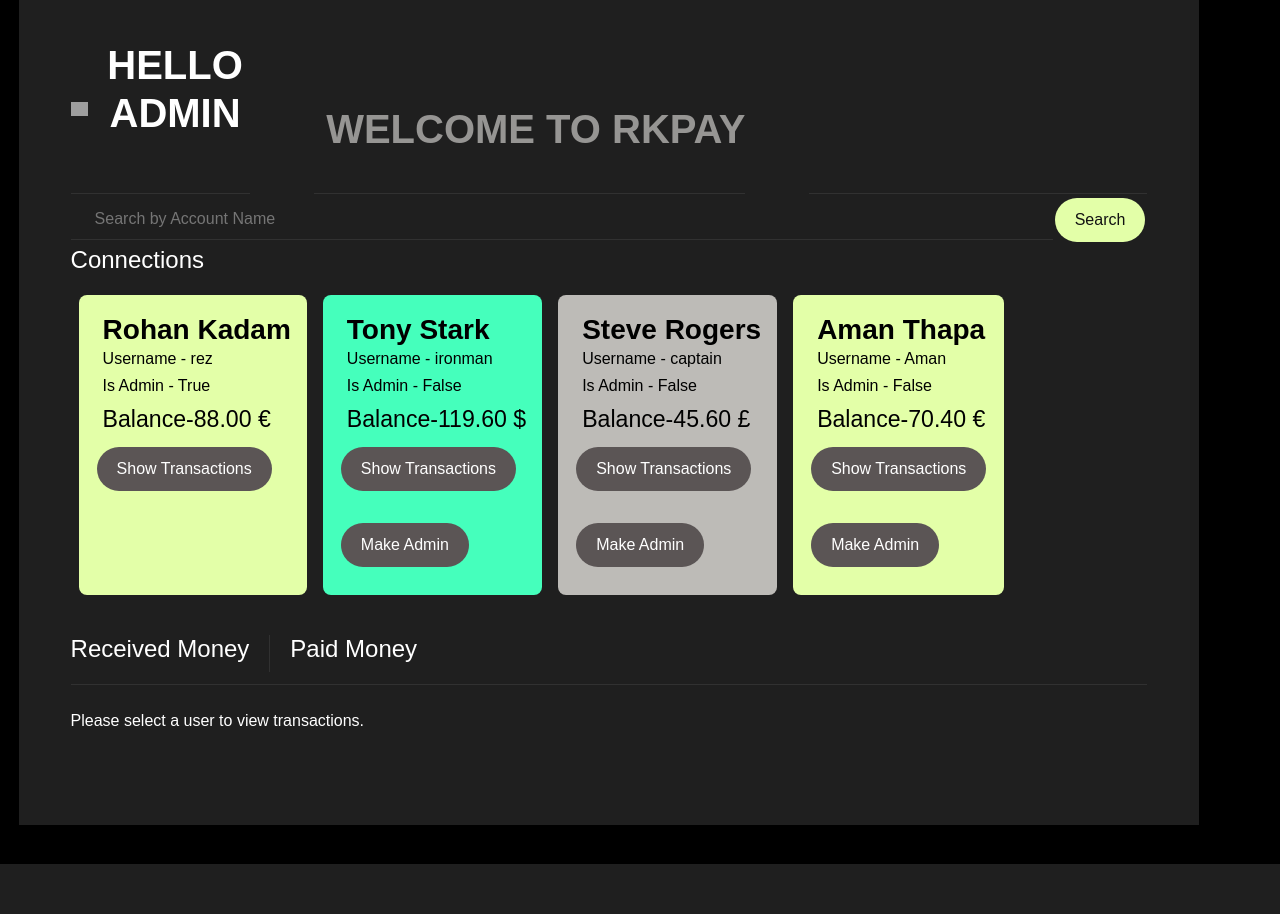
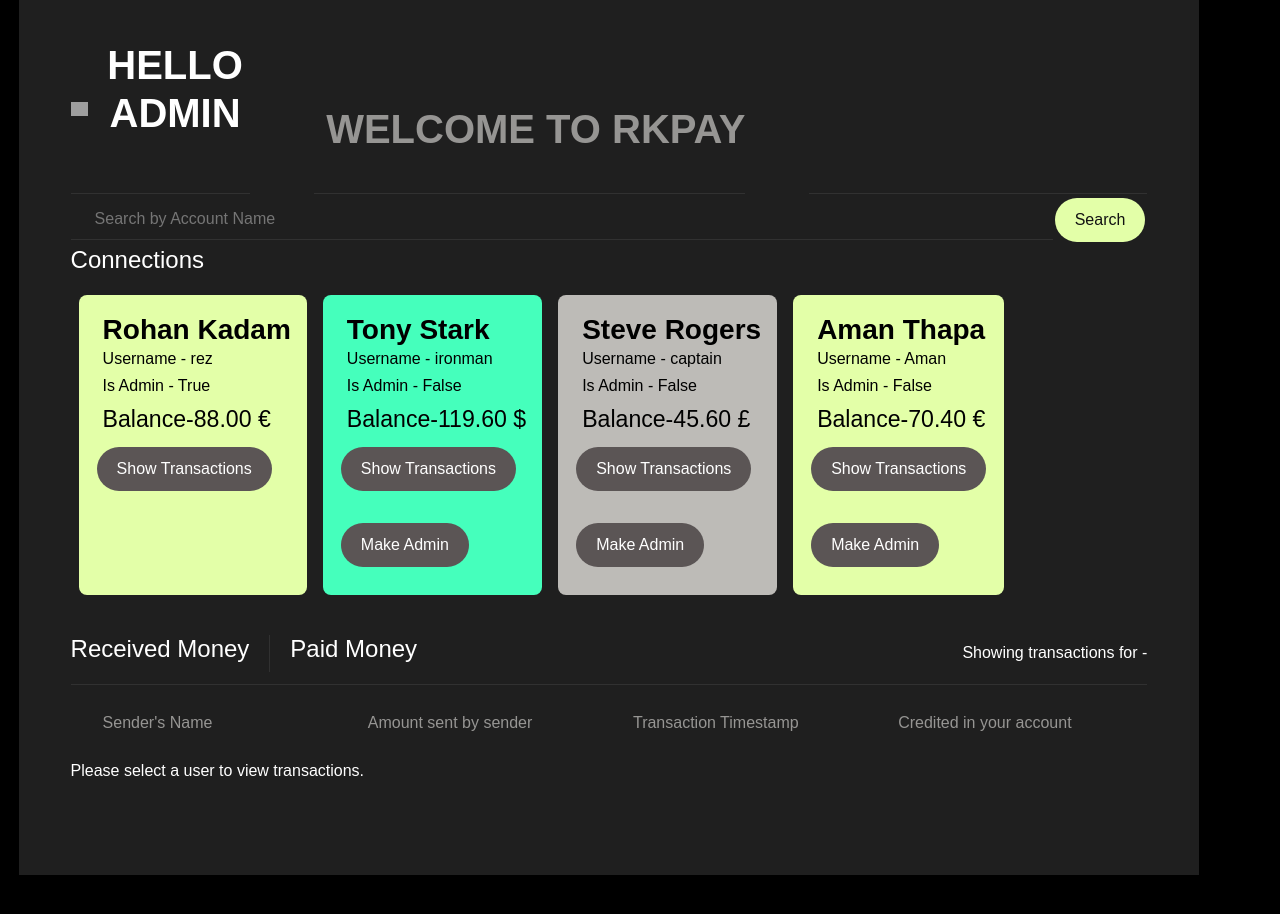
Before and after one commit to Rez27/webapps2024, a Django app: page /payapp/admin_ui/ in a window 1280 px wide. Shown: the part 39-953 px from the top of the page. Before the commit the page ends 903 px from the top, so only its background shows below. Run offline with Django 4.2, Linux system fonts and the light colour scheme; a user stored in the database is signed in; data comes from the database, SQL or seed files in the repository; both versions use the stored data as it was after the commit; some libraries are stand-ins or nearby versions; grey boxes are pictures that could not be loaded.

Commit message:
Admin UI working with show transactions.

```diff
--- a/payapp/views.py
+++ b/payapp/views.py
@@ -370,6 +370,9 @@ def admin_ui(request):
         show_transactions_form = ShowTransactionsForm()
         transactions_sent = []  # Set to empty list
         transactions_received = []  # Set to empty list
+        first_name = ""
+        last_name= ""
+
 
         if request.method == 'POST':
             if 'show_transactions' in request.POST:
@@ -408,6 +411,8 @@ def admin_ui(request):
             'show_transactions_form': show_transactions_form,
             'transactions_sent': transactions_sent,
             'transactions_received': transactions_received,
+            'first_name': first_name,
+            'last_name': last_name
         }
         return render(request, 'payapp/admin_ui.html', context)
     else:
--- a/templates/payapp/admin_ui.html
+++ b/templates/payapp/admin_ui.html
@@ -143,11 +143,29 @@
                 <div class="filter-options">
                     <a href='#' id='toggle-sent'><h2>Paid Money</h2></a>
                 </div>
+                <span>Showing transactions for - {{ first_name }} {{ last_name }}</span>
             </div>
             <div class="transfers">
                 <div id="received-transactions" class='toggle-transactions'>
+                    <dl class="transfer-details">
+                        <div>
+                            <dt></dt>
+                            <dd>Sender's Name</dd>
+                        </div>
+                        <div>
+                            <dt></dt>
+                            <dd>Amount sent by sender</dd>
+                        </div>
+                        <div>
+                            <dt></dt>
+                            <dd>Transaction Timestamp</dd>
+                        </div>
+                        <div>
+                            <dt></dt>
+                            <dd>Credited in your account</dd>
+                        </div>
+                    </dl>
                     {% if transactions_received %}
-
                         {% for transaction in transactions_received %}
                             <div class="transfer">
                                 <div class="transfer-logo">
@@ -158,24 +176,29 @@
                                         <dt>{{ transaction.sender.user.first_name }}</dt>
                                         <dd>{{ transaction.sender.user.last_name }}</dd>
                                     </div>
+
                                     <div>
-                                <dt>{{ transaction.sent_currency }}</dt>
-                                <dd>Sender's Currency</dd>
-                            </div>
-                            <div>
-                                <dt>{{ transaction.timestamp|date:"H:i:s" }}</dt>
-                                <dd>Date {{ transaction.timestamp|date:"Y-m-d" }}</dd>
-                            </div>
-                        </dl>
-                        <div class="transfer-number">
-                            {% if transaction.sent_currency == "GBP" %}
+                                        <dt>{% if transaction.sent_currency == "GBP" %}
                                             £
                                         {% elif transaction.sent_currency == "EUR" %}
                                             €
                                         {% elif transaction.sent_currency == "USD" %}
                                             $
-                            {% endif %}{{ transaction.amount }}
+                                        {% endif %}{{ transaction.sent_amount }}</dt>
                                     </div>
+                                    <div>
+                                        <dt>{{ transaction.timestamp }}</dt>
+                                    </div>
+                                    <div>
+                                        <dt>{% if transaction.received_currency == "GBP" %}
+                                            £
+                                        {% elif transaction.received_currency == "EUR" %}
+                                            €
+                                        {% elif transaction.received_currency == "USD" %}
+                                            $
+                                        {% endif %}{{ transaction.received_amount }}</dt>
+                                    </div>
+                                </dl>
                             </div>
                         {% endfor %}
                     {% else %}
@@ -184,8 +207,25 @@
                 </div>
 
                 <div class='toggle-transactions' id="sent-transactions" style="display:none">
+                    <dl class="transfer-details">
+                        <div>
+                            <dt></dt>
+                            <dd>Receiver's Name</dd>
+                        </div>
+                        <div>
+                            <dt></dt>
+                            <dd>Credited to receiver's account</dd>
+                            <dd></dd>
+                        </div>
+                        <div>
+                            <dd>Transaction Timestamp</dd>
+                        </div>
+                        <div>
+                            <dt></dt>
+                            <dd>Deducted from your account</dd>
+                        </div>
+                    </dl>
                     {% if transactions_sent %}
-
                         {% for transaction in transactions_sent %}
                             <div class="transfer">
                                 <div class="transfer-logo">
@@ -193,27 +233,34 @@
                                 </div>
                                 <dl class="transfer-details">
                                     <div>
+
                                         <dt>{{ transaction.receiver.user.first_name }}</dt>
                                         <dd>{{ transaction.receiver.user.last_name }}</dd>
                                     </div>
                                     <div>
-                                <dt>{{ transaction.received_currency }}</dt>
-                                <dd>Receiver's Currency</dd>
-                            </div>
-                            <div>
-                                <dt>{{ transaction.timestamp|date:"H:i:s" }}</dt>
-                                <dd>Date {{ transaction.timestamp|date:"Y-m-d" }}</dd>
-                            </div>
-                        </dl>
-                        <div class="transfer-number">
-                            {% if transaction.received_currency == "GBP" %}
+                                        <dt>{% if transaction.received_currency == "GBP" %}
                                             £
                                         {% elif transaction.received_currency == "EUR" %}
                                             €
                                         {% elif transaction.received_currency == "USD" %}
                                             $
-                            {% endif %}{{ transaction.amount }}
+                                        {% endif %}{{ transaction.received_amount }}</dt>
                                     </div>
+                                    <div>
+                                        <dt>{{ transaction.timestamp }}</dt>
+                                    </div>
+
+                                    <div>
+                                        <dt>{% if transaction.sent_currency == "GBP" %}
+                                            £
+                                        {% elif transaction.sent_currency == "EUR" %}
+                                            €
+                                        {% elif transaction.sent_currency == "USD" %}
+                                            $
+                                        {% endif %}{{ transaction.sent_amount }}
+                                        </dt>
+                                    </div>
+                                </dl>
                             </div>
                         {% endfor %}
                     {% else %}
```
Also changed, not shown: db.sqlite3. Lines whose indentation alone changed are shown as unchanged.
